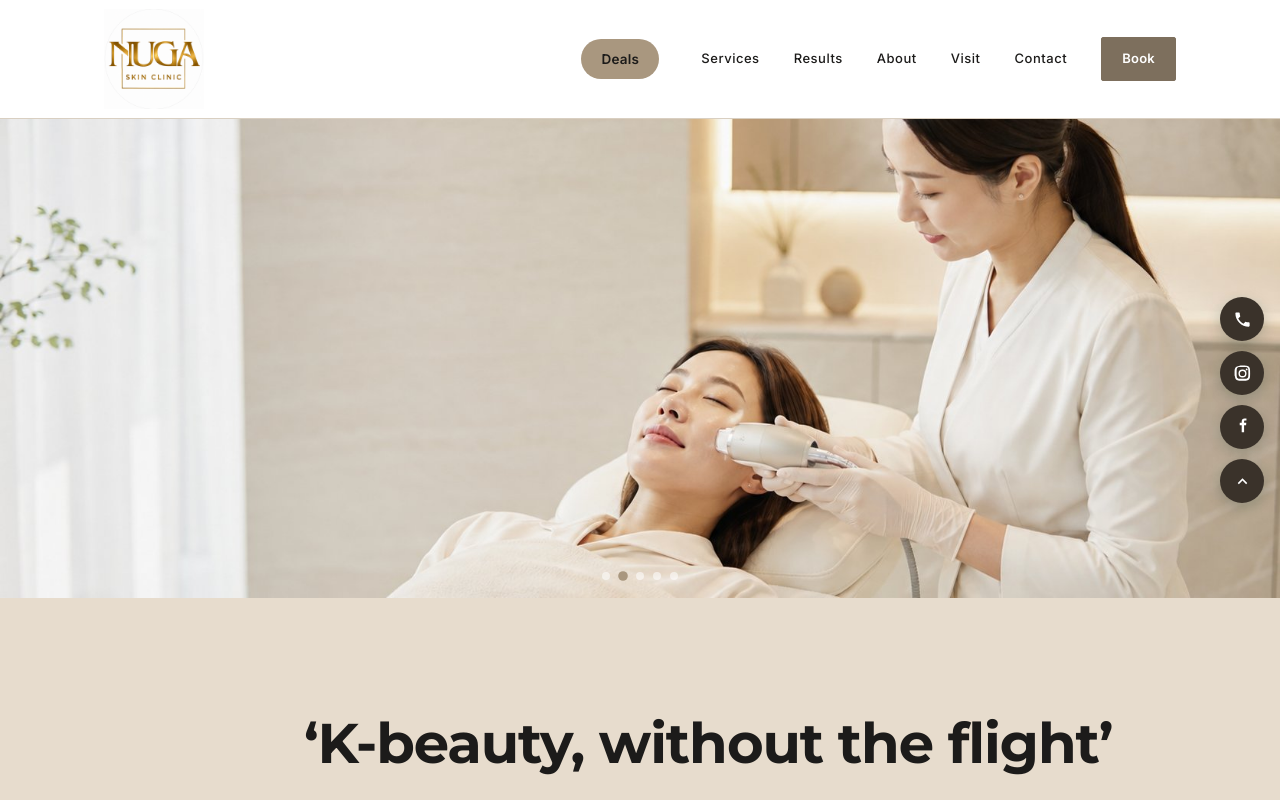
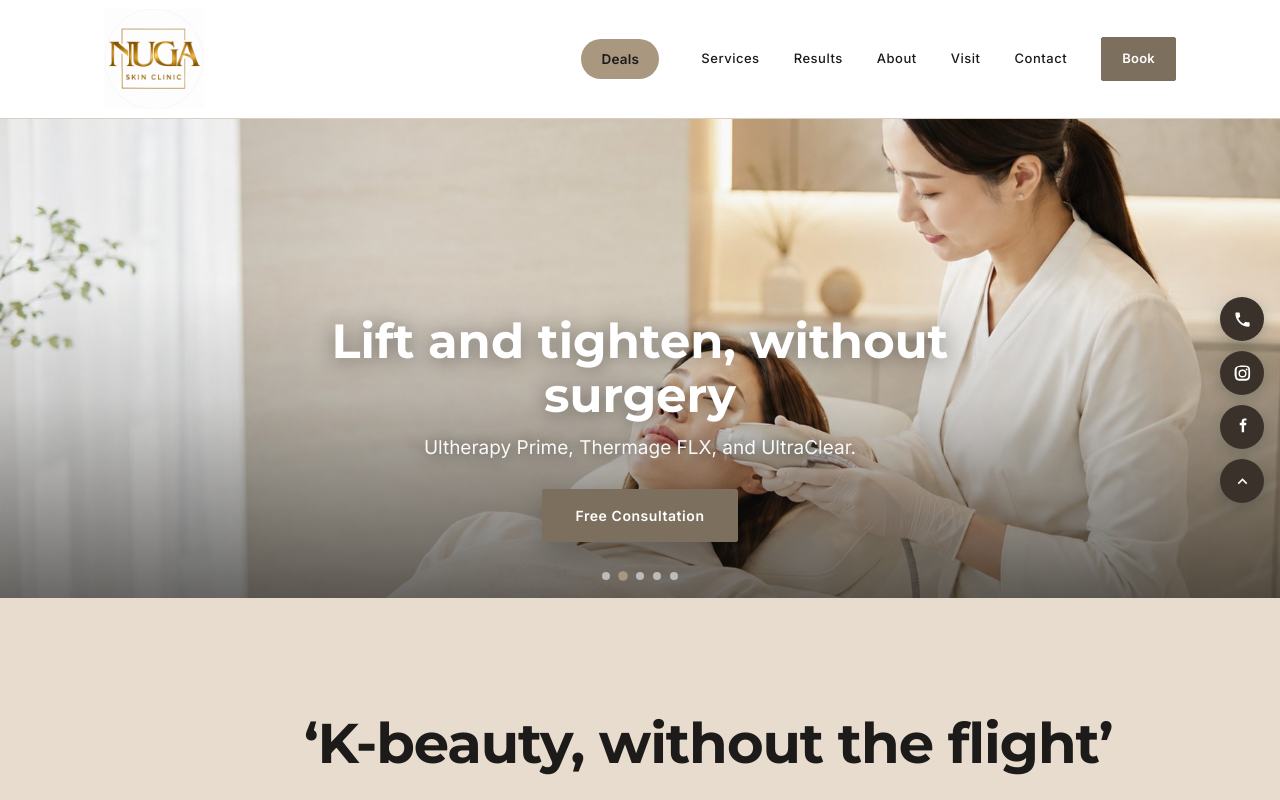
Before and after one commit to AmericaK/nuga-skin-clinic, a React (Vite) app in the folder client/: page / in a window 1280 px wide. Shown: the top 800 px of the page. Built offline with nearby package versions, Linux system fonts and the light colour scheme.

Commit message:
Add files via upload

```diff
--- a/client/src/Home.tsx
+++ b/client/src/Home.tsx
@@ -13,8 +13,14 @@ const CONFIG = {
   INSTAGRAM: "https://www.instagram.com/nugaskinclinic/",
   FACEBOOK: "https://www.facebook.com/nugabeautyskincare/",
   GOOGLE_REVIEWS: "https://www.google.com/maps/search/?api=1&query=Nuga%20Skin%20Clinic%20Duluth%20GA",
-  // Hero slideshow: hero1~hero5.jpg in client/public/. 4s crossfade.
-  HERO_IMAGES: ["/hero1.JPG", "/hero2.jpg", "/hero3.jpg", "/hero4.jpg", "/hero5.jpg"],
+  // Hero slideshow: slide image + centered caption. 4s crossfade.
+  HERO_SLIDES: [
+    { img: "/hero1.JPG", title: "Confident skin starts here", sub: "Where Korean skin science meets expert hands." },
+    { img: "/hero2.jpg", title: "Lift and tighten, without surgery", sub: "Ultherapy Prime, Thermage FLX, and UltraClear." },
+    { img: "/hero3.jpg", title: "Age beautifully, naturally", sub: "Subtle, natural-looking results, never overdone." },
+    { img: "/hero4.jpg", title: "Relax, renew, reveal", sub: "Signature facials and lymphatic care." },
+    { img: "/hero5.jpg", title: "Trusted across metro Atlanta", sub: "4.9 stars from 150+ happy clients." },
+  ],
   HERO_INTERVAL: 4000,
 };
 
@@ -50,7 +56,7 @@ export default function Home() {
   // Hero slideshow (auto-advance every 4s)
   useEffect(() => {
     const t = setInterval(
-      () => setSlide((s) => (s + 1) % CONFIG.HERO_IMAGES.length),
+      () => setSlide((s) => (s + 1) % CONFIG.HERO_SLIDES.length),
       CONFIG.HERO_INTERVAL
     );
     return () => clearInterval(t);
@@ -118,17 +124,25 @@ export default function Home() {
 
       {/* ===== HERO (5-image crossfade slideshow, 4s) ===== */}
       <section id="top" className="herofull">
-        {CONFIG.HERO_IMAGES.map((src, i) => (
+        {CONFIG.HERO_SLIDES.map((s, i) => (
           <img
-            key={src}
-            src={src}
+            key={s.img}
+            src={s.img}
             alt=""
             aria-hidden={i !== slide}
             className={`herofull__img${i === slide ? " is-active" : ""}`}
           />
         ))}
+        <div className="herofull__scrim" aria-hidden />
+        <div className="herofull__overlay">
+          <div className="herofull__text" key={slide}>
+            <h2 className="herofull__title">{CONFIG.HERO_SLIDES[slide].title}</h2>
+            <p className="herofull__sub">{CONFIG.HERO_SLIDES[slide].sub}</p>
+          </div>
+          <a className="btn herofull__cta" href="/contact">Free Consultation</a>
+        </div>
         <div className="herofull__dots">
-          {CONFIG.HERO_IMAGES.map((_, i) => (
+          {CONFIG.HERO_SLIDES.map((_, i) => (
             <button
               key={i}
               className={i === slide ? "is-on" : ""}
--- a/client/src/index.css
+++ b/client/src/index.css
@@ -611,3 +611,35 @@ body {
 .solgroup__label span { font-family: var(--f-display); font-weight: 600; font-size: clamp(18px, 2.3vw, 24px); color: var(--ink); white-space: nowrap; letter-spacing: 0.01em; }
 .solrow { display: grid; grid-template-columns: repeat(3, 1fr); gap: clamp(16px, 2vw, 26px); }
 @media (max-width: 820px) { .solrow { grid-template-columns: 1fr; } }
+
+/* ===== Hero centered overlay (per-slide caption + Free Consultation) ===== */
+.herofull__scrim {
+  position: absolute; inset: 0; z-index: 2; pointer-events: none;
+  background: linear-gradient(to bottom, transparent 34%, rgba(20,18,15,0.14) 58%, rgba(20,18,15,0.62) 100%);
+}
+.herofull__overlay {
+  position: absolute; inset: 0; z-index: 3; pointer-events: none;
+  display: flex; flex-direction: column; align-items: center; justify-content: flex-end;
+  text-align: center; padding: 0 24px clamp(48px, 7vh, 76px);
+}
+.herofull__text { max-width: 780px; animation: heroFadeUp 0.7s var(--ease); }
+.herofull__title {
+  font-family: var(--f-display); font-weight: 700;
+  font-size: clamp(25px, 4.4vw, 48px); line-height: 1.12; color: #fff;
+  text-shadow: 0 2px 20px rgba(0,0,0,0.42);
+}
+.herofull__sub {
+  margin-top: 12px; font-size: clamp(13.5px, 1.9vw, 19px); line-height: 1.5;
+  color: rgba(255,255,255,0.95); text-shadow: 0 1px 14px rgba(0,0,0,0.5);
+}
+.herofull__cta {
+  pointer-events: auto; margin-top: clamp(16px, 3vw, 26px);
+  background: var(--btn); color: #fff; border-color: var(--btn);
+  padding: 14px 32px; font-size: 14px; letter-spacing: 0.04em;
+  box-shadow: 0 10px 28px rgba(0,0,0,0.24);
+}
+.herofull__cta:hover { background: var(--btn-deep); border-color: var(--btn-deep); }
+@keyframes heroFadeUp { from { opacity: 0; transform: translateY(12px); } to { opacity: 1; transform: none; } }
+@media (max-width: 640px) {
+  .herofull__dots { bottom: 12px; }
+}
```
